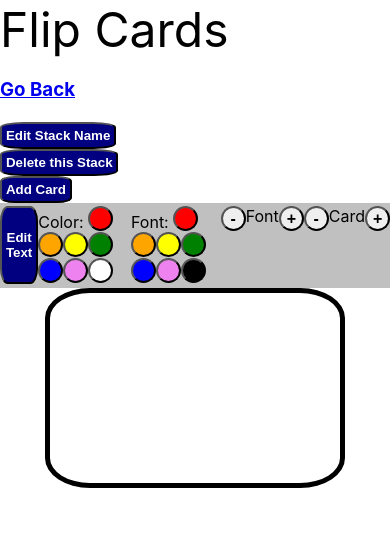
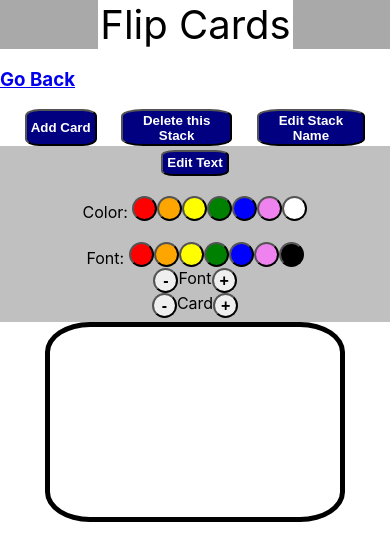
Before and after one commit to DestinFloyd/FlipCards, a React (Create React App) app in the folder client/: page /all/1 in a window 390 px wide. Shown: the top 560 px of the page. Built offline with nearby package versions, Linux system fonts and the light colour scheme; no server answers.

Commit message:
styled desktop and mobile finishing touches, fixed where you cant add a model 1 with no name

```diff
--- a/client/src/App.js
+++ b/client/src/App.js
@@ -1,26 +1,56 @@
 import React, { Component } from 'react';
 // import './App.css';
 import { BrowserRouter as Router, Switch, Route } from 'react-router-dom'
-import styled from 'styled-components'
 import StackList from './componets/StackList'
 import SingleStack from './componets/SingleStack';
+import styled, { keyframes } from 'styled-components'
 
-const Container = styled.div`
-// background-color:blue;
 
+const fadeIt = keyframes`
+  0% {
+    transform: rotateX(360deg);
+  }
+  50%{
+    transform: rotateX(0deg)
+  }
+  75% {
+    transform: rotateY(180deg);
+
+  }
 `
 const Header = styled.div`
 width: 100vw;
-font-size: 3em;
+text-align: center;
+display:flex;
+justify-content: center;
+background-color: darkgray;
+padding-top: 2%;
+padding-bottom: 2%;
+@media (max-width: 700px) {
+    padding-top: 0px;
+    padding-bottom: 0px;
+  }
+`
+const HeaderText = styled.div`
+font-size: 6em;
+width: 50%;
+@media (max-width: 700px) {
+    font-size: 2.5em
+  }
+${Header}:hover & {
+  background-color: white;
+  animation: 4s ${fadeIt};
+}
 `
 
 class App extends Component {
   render() {
     return (
       <Router>
-        <Container>
-          <Header>Flip Cards</Header>
-
+        <div>
+          <Header>
+          <HeaderText>Flip Cards</HeaderText>
+          </Header>
 
           <Switch>
 
@@ -29,7 +59,7 @@ class App extends Component {
 
           </Switch>
 
-        </Container>
+        </div>
       </Router>
     );
   }
--- a/client/src/componets/AddStackForm.js
+++ b/client/src/componets/AddStackForm.js
@@ -1,25 +1,46 @@
 import React, { Component } from 'react';
 import axios from 'axios'
+import styled from 'styled-components'
+
+const SlightlyRoundedButton = styled.button`
+border-radius: 20%;
+background-color: #155084;
+color: white;
+font-weight: bold;
+padding: 1%;
+`
+
 class AddStackForm extends Component {
 state={
-    name: '',
+    name: "",
     formShowing: ''
 }
 
 handleChange = (event) => {
     const newStack = { ...this.state.stack }
+
     newStack[event.target.name] = event.target.value
+    console.log(newStack)
     this.setState({ name: newStack })
 }
 
 handleSubmit = (event) => {
     event.preventDefault()
     const newName = this.state.name
-    axios.post('/api/stack', newName)
-    .then((res) => {
+    if( newName.name === undefined ){
         this.props.getAllStacks()
         this.props.toggleAddStackForm()
-    })
+
+    }else{
+        axios.post('/api/stack', newName)
+        .then(
+            (res) => {
+            this.props.getAllStacks()
+            this.props.toggleAddStackForm()
+        })
+
+    }
+
 }
     render() {
 
@@ -34,7 +55,7 @@ handleSubmit = (event) => {
                     onChange={this.handleChange}
                     />
                 </div>
-                <button>Submit</button>
+                <SlightlyRoundedButton>Submit</SlightlyRoundedButton>
             </form>
         </div>
         );
--- a/client/src/componets/Card.js
+++ b/client/src/componets/Card.js
@@ -26,6 +26,7 @@ background-color: navy;
 color: white;
 font-weight: bold;
 padding: 1%;
+
 `
 const Container = styled.div`
 display: flex;
@@ -88,15 +89,10 @@ justify-content: space-evenly;
 background-color: silver;
 padding-bottom: 1%;
 padding-top: 1%;
-
-
-
-
-
-
-
-
-
+@media (max-width: 800px) {
+flex-direction: column;
+align-items: center;
+}
 `
 const WordHolder = styled.button`
 border: 5px solid black;
@@ -268,8 +264,8 @@ class Card extends Component {
 
                             {this.state.showEdit ? <div><form onBlur={(event) => this.handleSubmit(event, qa._id)}>
 
-                                <textarea onChange={(event) => this.handleChange(event, qa._id)} onFocus={(event) => this.handleChange(event, qa._id)} type="text" id="question" name="question" defaultValue={qa.question}></textarea>
-                                <textarea onChange={(event) => this.handleChange(event, qa._id)} onFocus={(event) => this.handleChange(event, qa._id)} type="text" id="answer" name="answer" defaultValue={qa.answer}></textarea>
+                                <textarea onChange={(event) => this.handleChange(event, qa._id)} onFocus={(event) => this.handleChange(event, qa._id)} type="text" id="question" name="question" placeholder="Top" defaultValue={qa.question}></textarea>
+                                <textarea onChange={(event) => this.handleChange(event, qa._id)} onFocus={(event) => this.handleChange(event, qa._id)} type="text" id="answer" name="answer" placeholder="Bottom" defaultValue={qa.answer}></textarea>
                             </form>
                             </div>
 
--- a/client/src/componets/SingleStack.js
+++ b/client/src/componets/SingleStack.js
@@ -12,6 +12,40 @@ color: white;
 font-weight: bold;
 padding: 1%;
 `
+const DangerText = styled.div`
+${SlightlyRoundedButton}:hover &{
+    color: red;
+}
+`
+const EditName = styled.div`
+display: flex;
+flex-direction: row;
+`
+const MidNav = styled.div`
+display: flex;
+width: 100vw;
+text-decoration: underline;
+`
+const GoBack = styled.div`
+align-self: flex-start;
+`
+const NameOfStack = styled.div`
+align-self: center;
+padding-left: 40%;
+@media (max-width: 800px) {
+padding-left: 30%;
+}
+@media (max-width: 700px) {
+padding-left: 10%;
+}
+`
+
+const ButtonHolder = styled.div`
+display: flex;
+flex-direction: row;
+justify-content: space-evenly;
+`
+
 
 class SingleStack extends Component {
     state = {
@@ -42,7 +76,7 @@ class SingleStack extends Component {
         axios.delete(`/api/stack/${setId}`)
             .then(() => this.props.history.goBack())
     }
-    createNewQA = () => {
+    createNewCard = () => {
         const setId = this.props.match.params.setId
         axios.post(`/api/stack/${setId}/card`).then((res) => {
             this.getSingleStack()
@@ -53,19 +87,24 @@ class SingleStack extends Component {
 
         return (
             <div>
-                <Link to={`/`}><h3>Go Back</h3></Link>
+                <MidNav>
+                    <GoBack><Link to={`/`}><h3>Go Back</h3></Link></GoBack>
 
-                <h1>{this.state.stackInfo.name}</h1>
-                <div><SlightlyRoundedButton onClick={this.toggleShowEditForm}>Edit Stack Name</SlightlyRoundedButton></div>
+                    <NameOfStack><h1>{this.state.stackInfo.name}</h1></NameOfStack>
+                </MidNav>
 
-                {this.state.showEditForm ? <EditSingleStack
-                    getSingleStack={this.getSingleStack}
-                    setId={this.state.stackInfo._id}
-                    toggleShowEditForm={this.toggleShowEditForm}
-                /> : null}
+                <ButtonHolder>
+                    <SlightlyRoundedButton onClick={this.createNewCard} >Add Card</SlightlyRoundedButton>
+                    <div><SlightlyRoundedButton onClick={this.deleteStack}><DangerText> Delete this Stack </DangerText></SlightlyRoundedButton></div>
 
-                <div><SlightlyRoundedButton onClick={this.deleteStack}>Delete this Stack</SlightlyRoundedButton></div>
-                <SlightlyRoundedButton onClick={this.createNewQA} >Add Card</SlightlyRoundedButton>
+                    <EditName><SlightlyRoundedButton onClick={this.toggleShowEditForm}>Edit Stack Name</SlightlyRoundedButton>
+                        {this.state.showEditForm ? <EditSingleStack
+                            getSingleStack={this.getSingleStack}
+                            setId={this.state.stackInfo._id}
+                            toggleShowEditForm={this.toggleShowEditForm}
+                        /> : null}
+                    </EditName>
+                </ButtonHolder>
 
                 <Card toggleShowEditForm={this.toggleShowEditForm} setId={this.props.match.params.setId} stack={this.state.stackInfo.stack} getSingleStack={this.getSingleStack} />
 
--- a/client/src/componets/StackList.js
+++ b/client/src/componets/StackList.js
@@ -16,6 +16,20 @@ const BoxOfStuff = styled.div`
 display: flex;
 flex-direction: row;
 flex-wrap: wrap;
+@media (max-width: 800px) {
+    display: flex;
+flex-direction: column;
+align-items: center;
+}
+`
+const NavTwo = styled.div`
+display: flex;
+flex-direction: row;
+justify-content: space-evenly;
+`
+const AddStackBox = styled.div`
+display: flex;
+flex-direction: row;
 `
 const OneStack = styled.div`
 height: 400px;
@@ -75,11 +89,13 @@ class StackList extends Component {
     render() {
         return (
             <div>
-
+            <NavTwo>
                 <input type="text" id="searchBar" placeholder="Search Stacks..." onChange={this.searchIt}></input>
+                <AddStackBox>
                 <SlightlyRoundedButton onClick={this.toggleAddStackForm}>Submit New Stack</SlightlyRoundedButton>
                 {this.state.addStackForm ? <AddStackForm getAllStacks={this.getAllStacks} toggleAddStackForm={this.toggleAddStackForm} /> : null}
-
+                </AddStackBox>
+            </NavTwo>
                 <BoxOfStuff>
                     {this.state.stacks.map((set, i) => (
 
```
Lines whose indentation alone changed are shown as unchanged.
